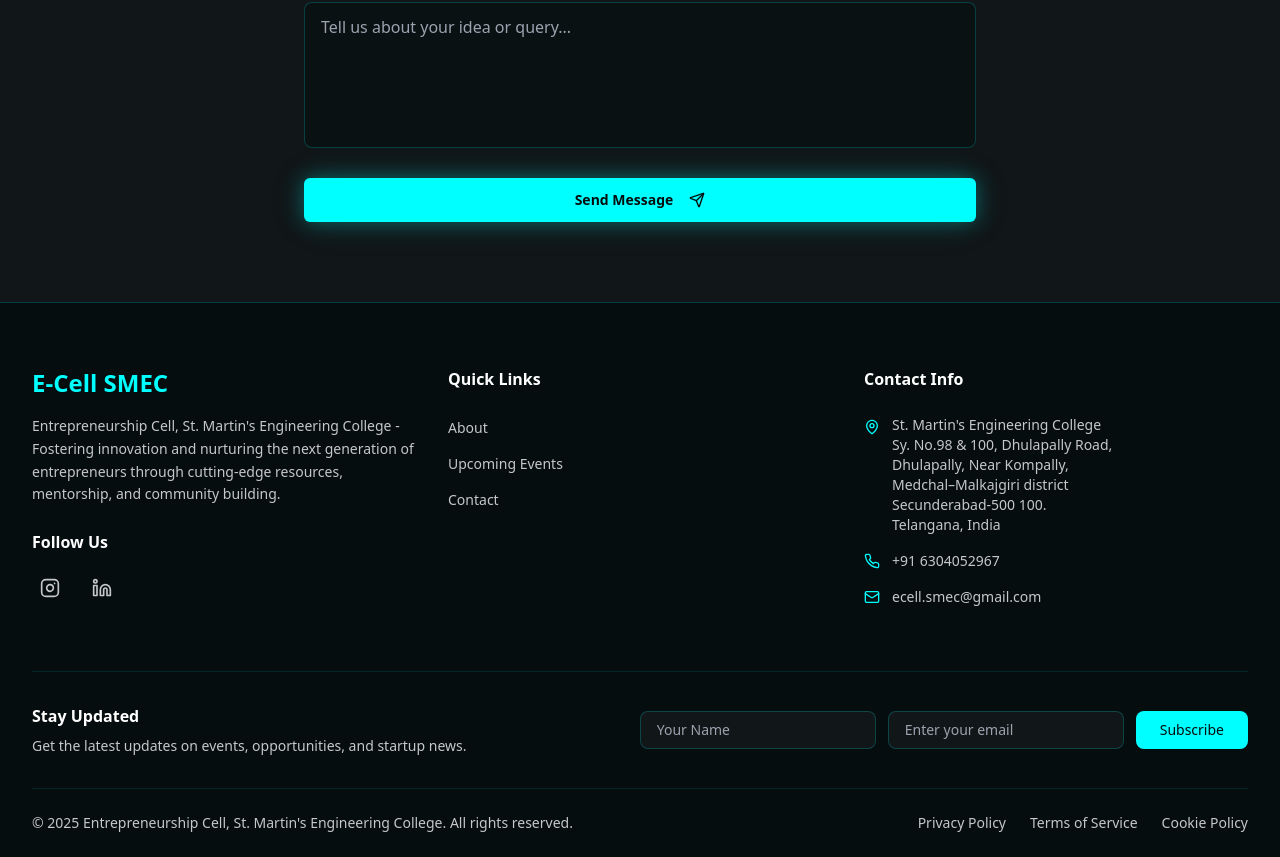
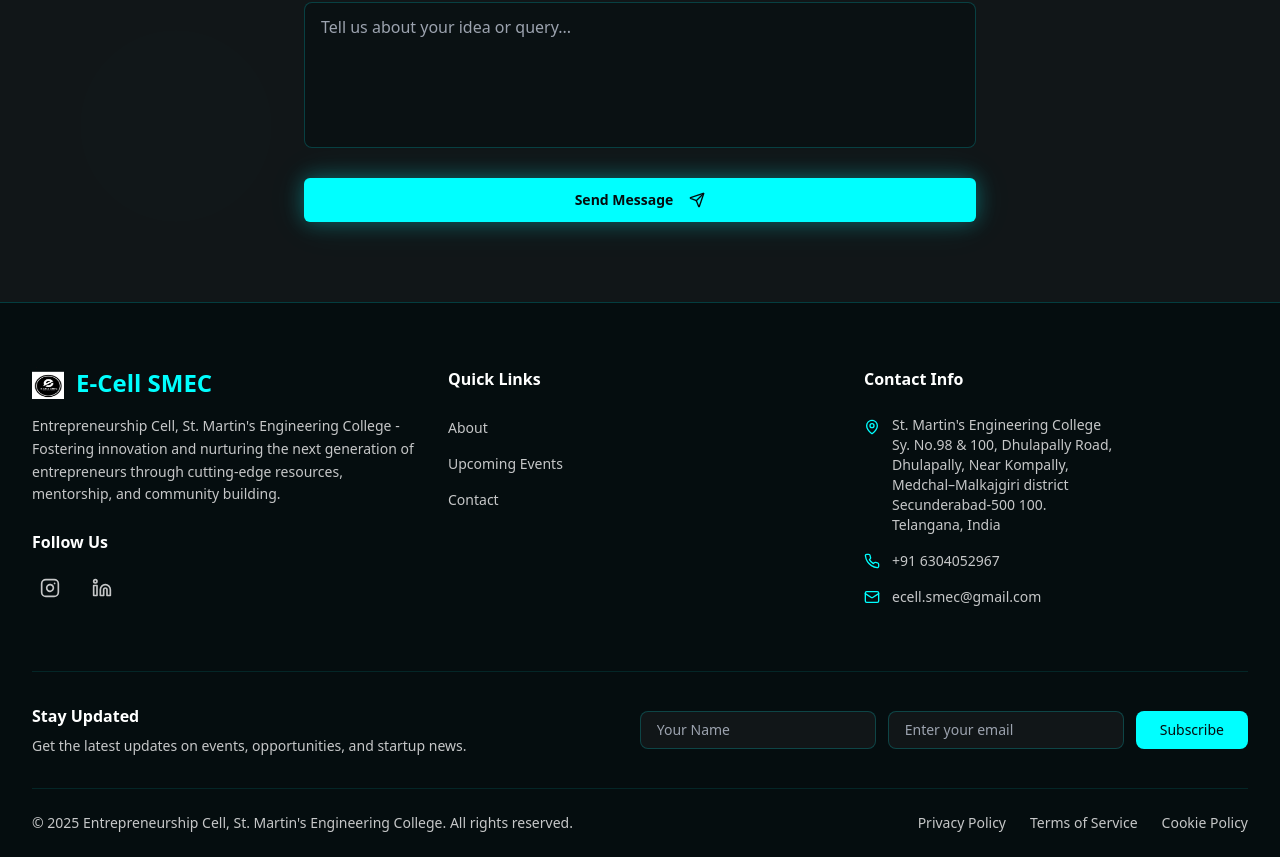
Before and after one commit to abdulsoha/ecell-smec1-23, a React (Vite) app: page / in a window 1280 px wide. Shown: the part 6185-7042 px from the top of the page. Built offline with nearby package versions, Linux system fonts and the light colour scheme; no server answers.

Commit message:
Add logo to footer
Add the E-Cell SMEC logo to the footer of the application.

```diff
--- a/src/components/Footer.tsx
+++ b/src/components/Footer.tsx
@@ -62,7 +62,14 @@ const Footer = () => {
           {/* Brand Section */}
           <div className="lg:col-span-1">
             <div className="mb-6">
-              <h3 className="text-2xl font-bold text-primary mb-4">E-Cell SMEC</h3>
+              <div className="flex items-center space-x-3 mb-4">
+                <img
+                  src="/lovable-uploads/f344ed9a-e937-4b1d-b40e-185cf3f9437d.png"
+                  alt="E-Cell SMEC Logo"
+                  className="w-8 h-8"
+                />
+                <h3 className="text-2xl font-bold text-primary">E-Cell SMEC</h3>
+              </div>
               <p className="text-muted-foreground text-sm leading-relaxed">
                 Entrepreneurship Cell, St. Martin's Engineering College - Fostering innovation and nurturing
                 the next generation of entrepreneurs through cutting-edge resources,
```
